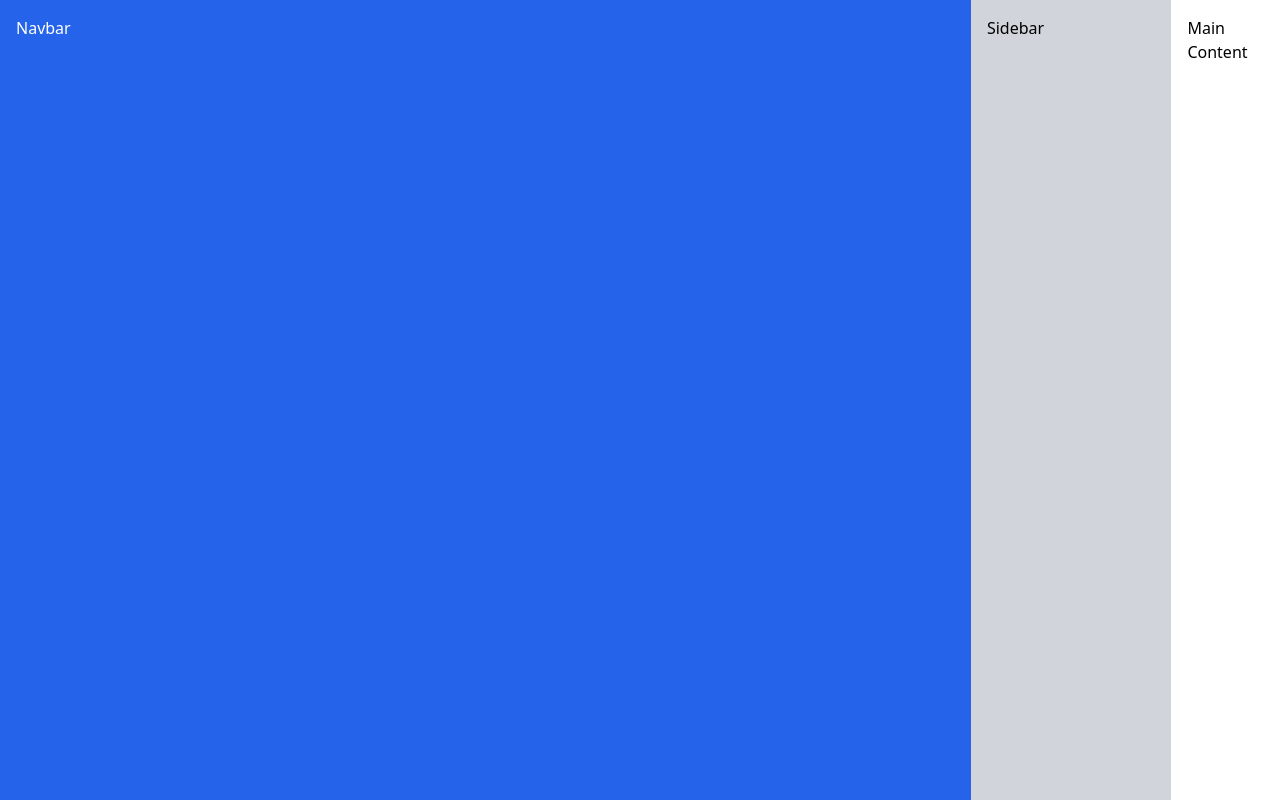
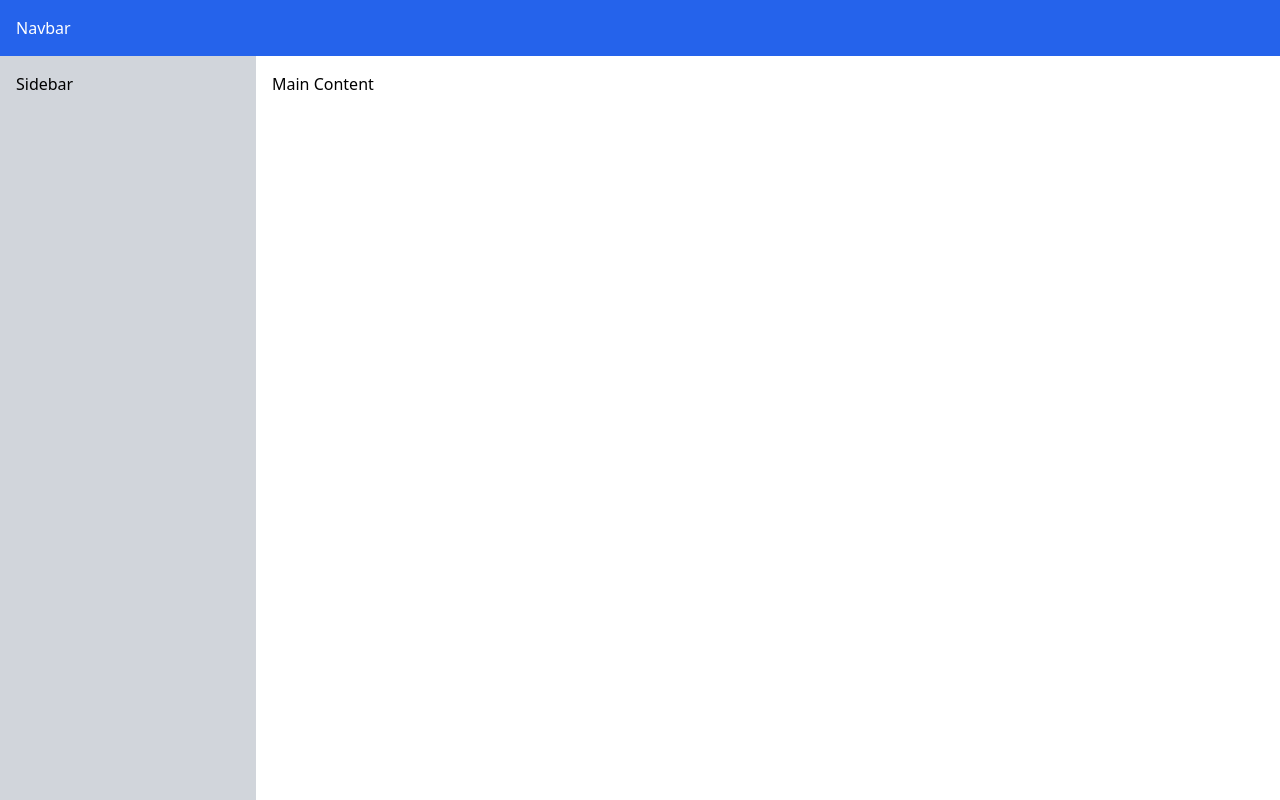
Before and after one commit to kau-wtag/trello-clone, a React (Vite) app: page / in a window 1280 px wide. Built offline with nearby package versions, Linux system fonts and the light colour scheme.

Commit message:
remove tests

```diff
--- a/src/App.jsx
+++ b/src/App.jsx
@@ -1,16 +1,11 @@
-// App.jsx
 const App = () => {
   return (
-    <div className="min-h-screen bg-gray-100 flex">
-      <nav role="navigation" className="w-full bg-blue-600 p-4 text-white">
-        Navbar
-      </nav>
-      <aside role="complementary" className="w-64 bg-gray-300 p-4">
-        Sidebar
-      </aside>
-      <main role="main" className="flex-grow p-4 bg-white">
-        Main Content
-      </main>
+    <div className="min-h-screen bg-gray-100 flex flex-col">
+      <nav className="w-full bg-blue-600 p-4 text-white">Navbar</nav>
+      <div className="flex flex-grow">
+        <aside className="w-64 bg-gray-300 p-4">Sidebar</aside>
+        <main className="flex-grow p-4 bg-white">Main Content</main>
+      </div>
     </div>
   );
 };
```
